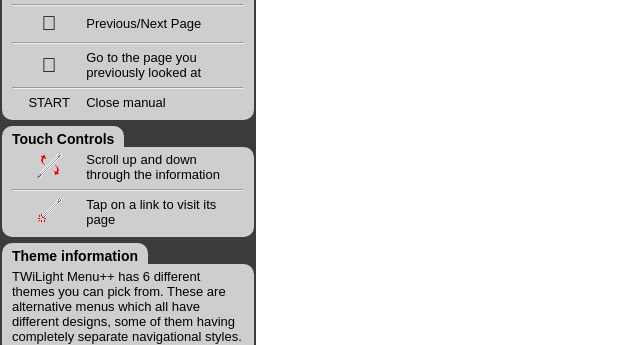
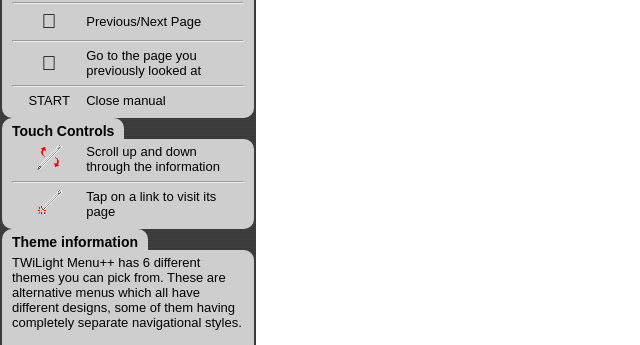
Before and after one commit to NightScript370/twilightmanual, a plain HTML site: page index.html in a window 1280 px wide. Shown: the part 253-598 px from the top of the page, without its empty margins (0-640 px from the left). Drawn offline with Linux system fonts and the light colour scheme; a web font is replaced by a local one.

Commit message:
Fix bottom space Thanks to those at NH for helping me out

```diff
--- a/assets/css/layout.css
+++ b/assets/css/layout.css
@@ -22,7 +22,7 @@
 	height: 192px;
 }
 .ds-margin {
-	margin: 2px;
+	margin: 0 2px;
 	text-align: left;
 }
 .section-title {
@@ -38,7 +38,6 @@
 	background-color: #cecece;
 	border-radius: 0 10px 10px 10px;
 	padding: 5px 10px 10px 10px;
-	margin-bottom: 6px;
 }
 .twilightLogo {
 	float: right;
```
